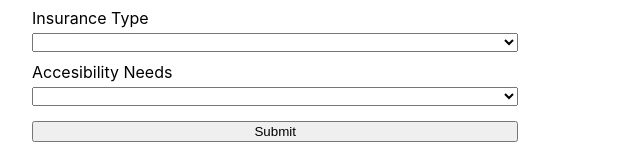
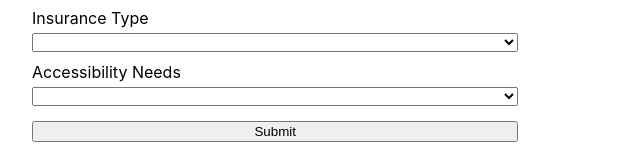
Before and after one commit to sandboxnu/happy-eastie, a Next.js app: page /quiz in a window 1280 px wide. Shown: the part 643-795 px from the top of the page, without its empty margins (0-640 px from the left). Built offline with nearby package versions, Linux system fonts and the light colour scheme.

Commit message:
fix typo

```diff
--- a/components/quiz/QuizForm.tsx
+++ b/components/quiz/QuizForm.tsx
@@ -127,7 +127,7 @@ export const QuizForm: React.FC<QuizFormProps> = (props: QuizFormProps) => {
             }
           </Field>
 
-          <label className={styles.label}>Accesibility Needs</label>
+          <label className={styles.label}>Accessibility Needs</label>
           <Field as='select' name="accessibility">
             <option></option>
             {
```
